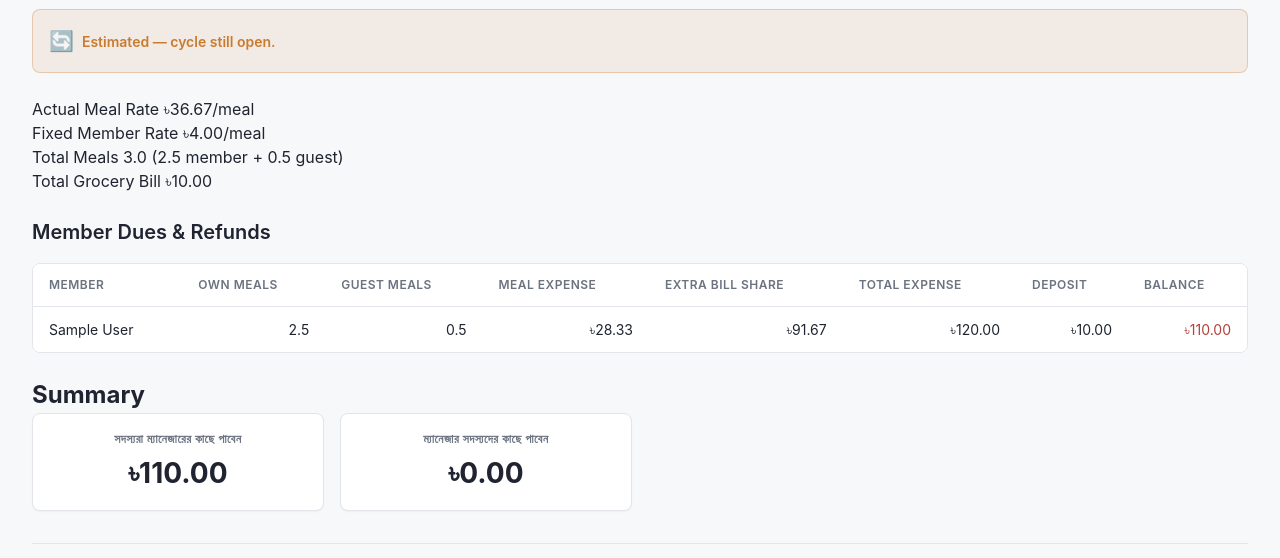
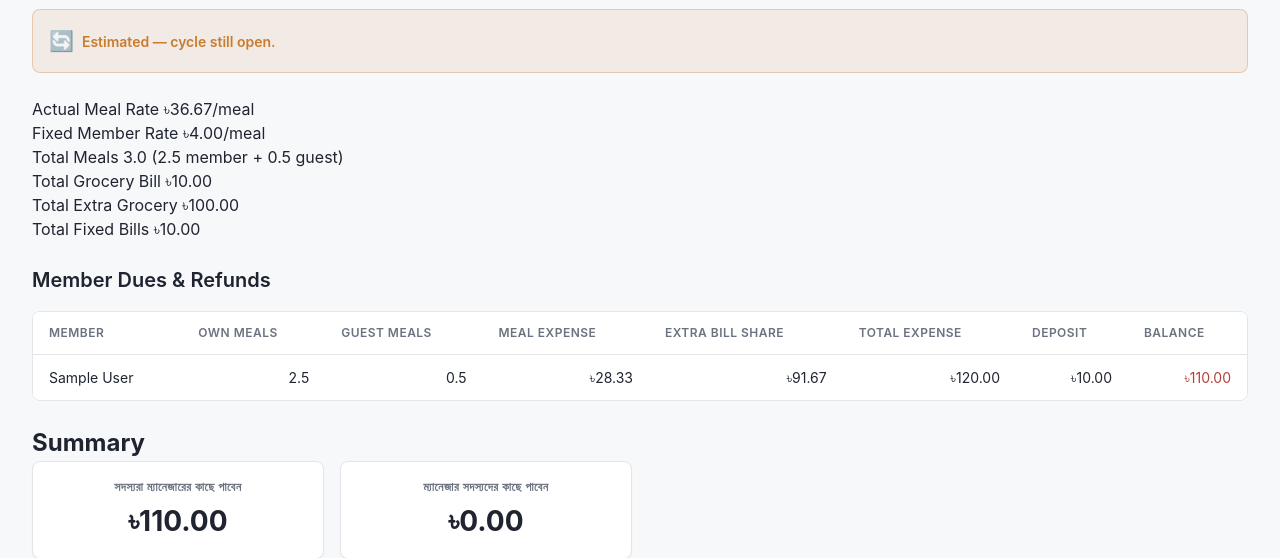
Before and after one commit to mohammad-mursalin/mess-management-system, a Django app: page /month-summary/ in a window 1280 px wide. Shown: the part 200-758 px from the top of the page. Run offline with Django 5.2, Linux system fonts and the light colour scheme; tables that the repository leaves empty hold one stand-in row (values such as "Sample post").

Commit message:
Add total extra grocery and total fixed bills to month summary template

```diff
--- a/apps/dashboard/templates/dashboard/month_summary.html
+++ b/apps/dashboard/templates/dashboard/month_summary.html
@@ -64,6 +64,14 @@
         <div class="rate-item">
             <span class="rate-label">Total Grocery Bill</span>
             <span class="rate-value">৳{{ total_grocery|floatformat:2 }}</span>
+        </div>
+        <div class="rate-item">
+            <span class="rate-label">Total Extra Grocery</span>
+            <span class="rate-value">৳{{ total_extra_grocery|floatformat:2 }}</span>
+        </div>
+        <div class="rate-item">
+            <span class="rate-label">Total Fixed Bills</span>
+            <span class="rate-value">৳{{ total_fixed_bills|floatformat:2 }}</span>
         </div>
     </section>
 
```
